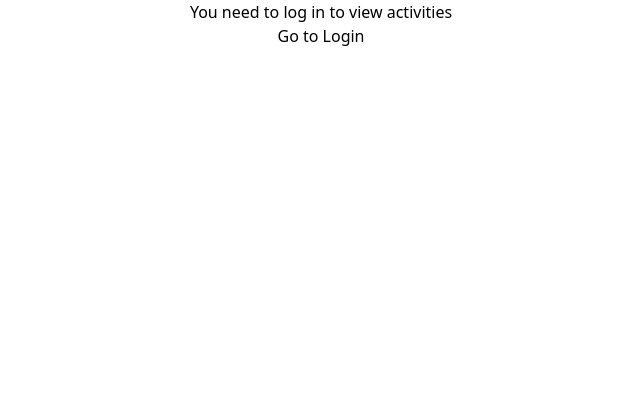
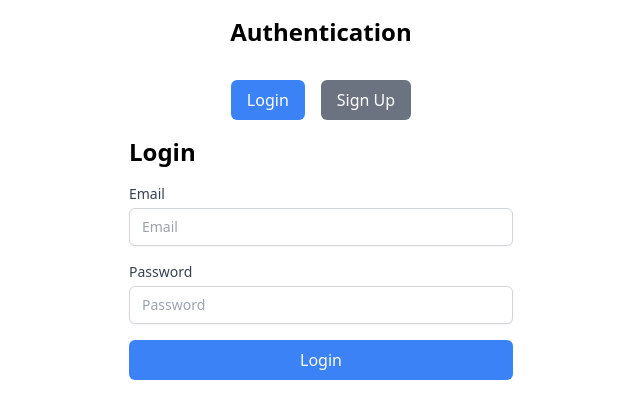
Before and after one commit to sdg877/films, a React (Vite) app in the folder fitness_tracker/frontend/: page / in a window 1280 px wide. Shown: the top 418 px of the page, without its empty margins (319-959 px from the left). Built offline with nearby package versions, Linux system fonts and the light colour scheme; no server answers.

Commit message:
New auth page added

```diff
--- a/fitness_tracker/frontend/src/App.jsx
+++ b/fitness_tracker/frontend/src/App.jsx
@@ -6,44 +6,46 @@ import CreateActivity from "./components/CreateActivity";
 import ShowActivity from "./components/ShowActivity";
 import EditActivity from "./components/EditActivity";
 import DeleteActivity from "./components/DeleteActivity";
-import SignUpForm from "./components/SignUpForm";
-import LoginForm from "./components/LoginForm";
+import AuthPage from "./pages/AuthPage";
 
 const App = () => {
   const [user, setUser] = useState(null);
 
+
   useEffect(() => {
     const storedUser = localStorage.getItem("user");
     if (storedUser) {
+      console.log("Stored user found:", storedUser);
       setUser(JSON.parse(storedUser));
+    } else {
+      console.log("No stored user found.");
     }
   }, []);
 
   useEffect(() => {
     if (user) {
+      console.log("User state updated:", user);
       localStorage.setItem("user", JSON.stringify(user));
     } else {
+      console.log("User state cleared.");
       localStorage.removeItem("user");
     }
   }, [user]);
+
 
   return (
     <BrowserRouter>
       <div>
         <Routes>
           <Route
-            path="/"
+            path="/activity"
             element={<Home user={user} setUser={setUser} />}
           />
           <Route path="/activity/create" element={<CreateActivity />} />
           <Route path="/activity/details/:id" element={<ShowActivity />} />
           <Route path="/activity/edit/:id" element={<EditActivity />} />
           <Route path="/activity/delete/:id" element={<DeleteActivity />} />
-          <Route
-            path="/users/create"
-            element={<SignUpForm setUser={setUser} />}
-          />
-          <Route path="/login" element={<LoginForm setUser={setUser} />} />
+          <Route path="/" element={<AuthPage setUser={setUser} />} />
         </Routes>
       </div>
     </BrowserRouter>
```
